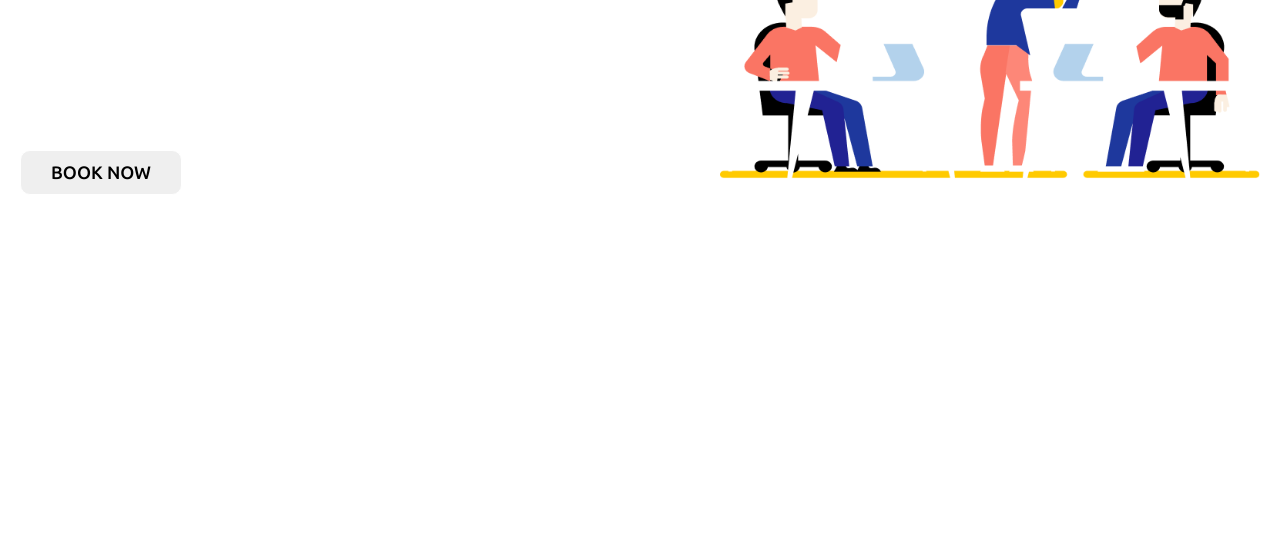
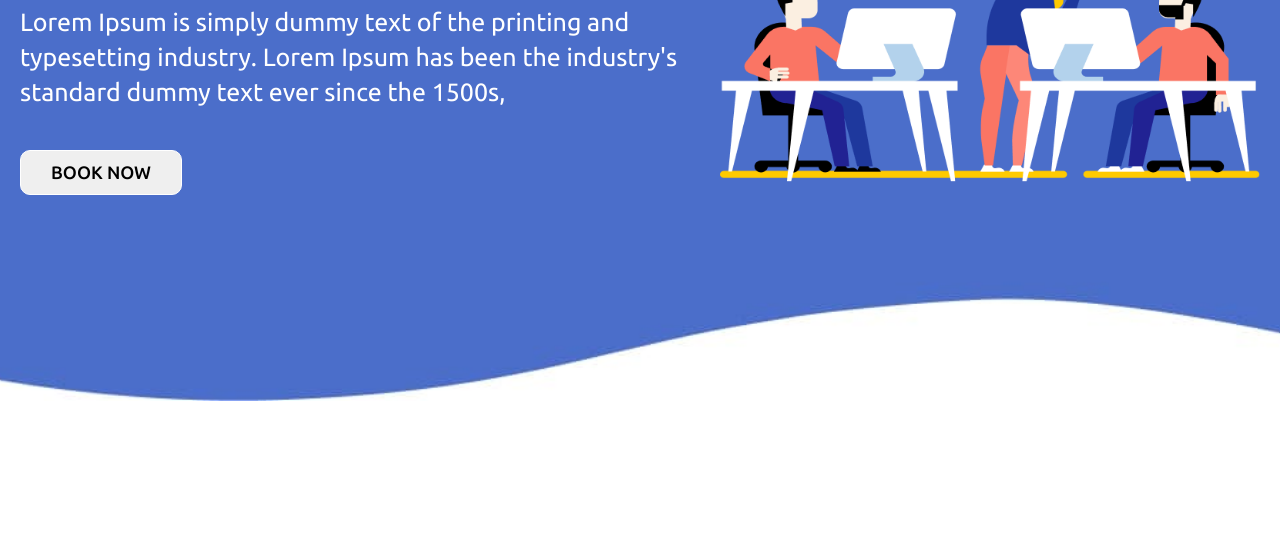
Before and after one commit to Avetis-Harutyunyan/amagency, a plain HTML site: page index.html in a window 1280 px wide. Shown: the part 399-944 px from the top of the page. Drawn offline with Linux system fonts and the light colour scheme.

Commit message:
Update style.css

```diff
--- a/style.css
+++ b/style.css
@@ -62,7 +62,7 @@ body.left {
 }
 
 header {
-  background-image: url("/images/header__Bg.jpg");
+  background-image: url("header__Bg.jpg");
   background-position: center;
   background-repeat: no-repeat;
   background-size: cover;
```
